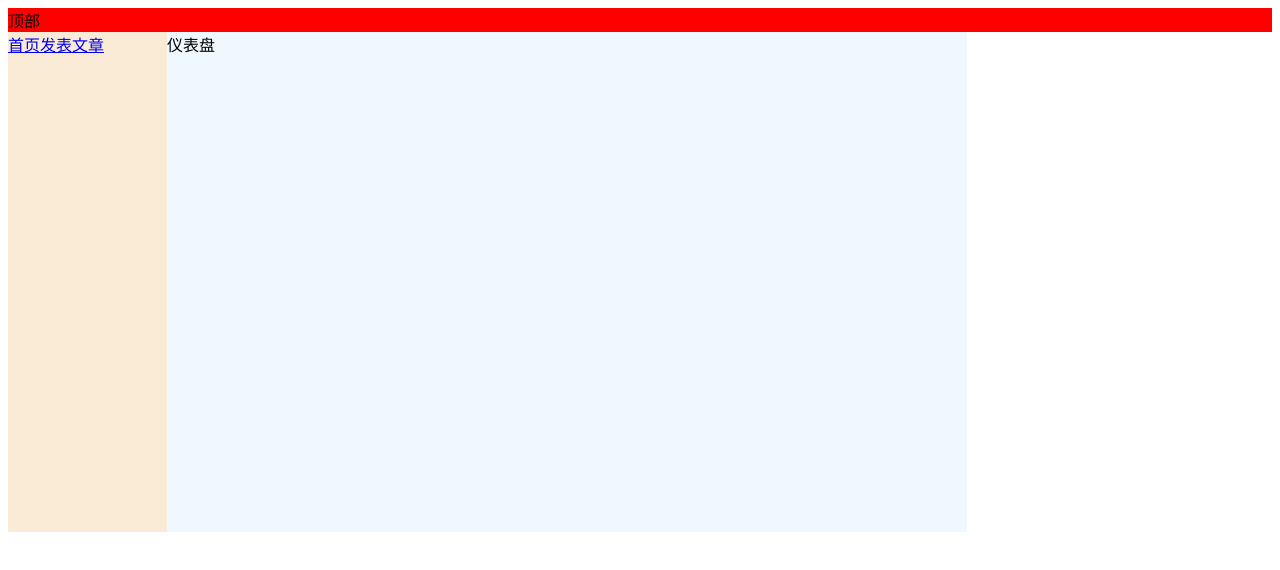
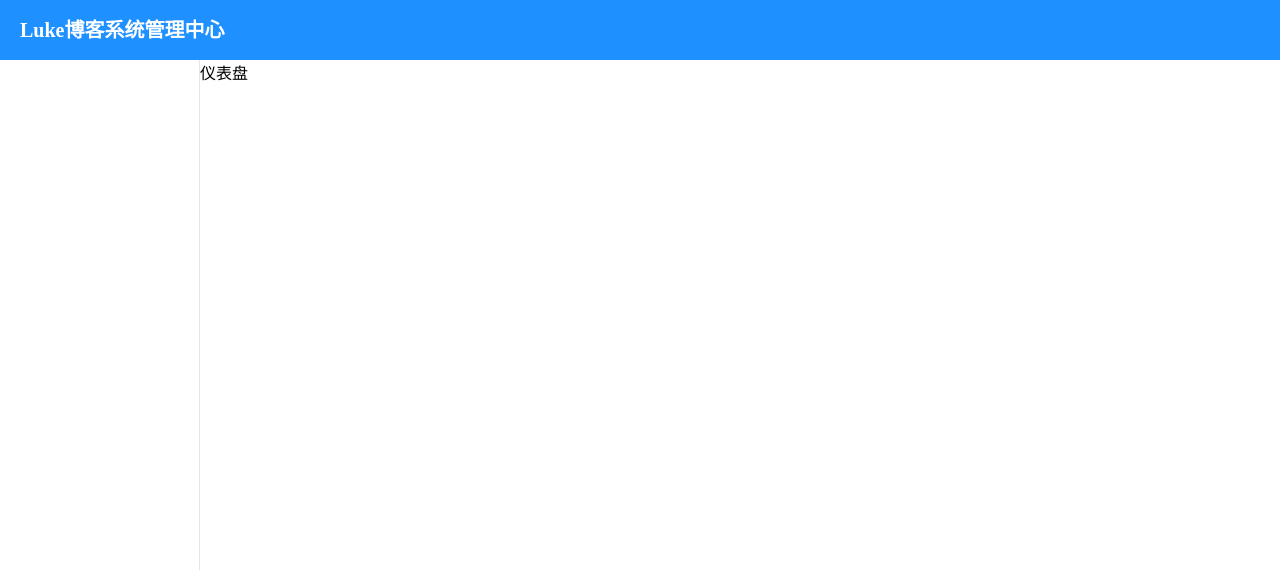
Before and after one commit to LukeLong666/LukeBlogVue, a Vue app: page /#/index in a window 1280 px wide. Shown: the top 570 px of the page. Built offline with nearby package versions, Linux system fonts and the light colour scheme.

Commit message:
主体框架完成

```diff
--- a/src/App.vue
+++ b/src/App.vue
@@ -3,28 +3,15 @@
         <router-view></router-view>
     </div>
 </template>
-
 <script>
-
 export default {
     el: 'App'
 }
 </script>
 
 <style>
-.header-part {
-    background: red;
-}
-.nav {
-    background: antiquewhite;
-    height: 500px;
-    width: 159px;
-    float: left;
-}
-.content {
-    background: aliceblue;
-    height: 500px;
-    width: 800px;
-    float: left;
+*{
+    padding: 0;
+    margin: 0;
 }
 </style>
--- a/src/layout/base-view.vue
+++ b/src/layout/base-view.vue
@@ -1,24 +1,52 @@
 <template>
-  <div>
-      <div class="header-part">顶部</div>
-        <div class="content-box">
-            <div class="nav">
-                <router-link to='/'>首页</router-link>
-                <router-link to='/content/post-article'>发表文章</router-link>
-            </div>
-            <div class="content">
-                <router-view></router-view>
-            </div>
-        </div>
-  </div>
+    <div>
+        <el-container>
+            <el-header id="header">
+                <topHeader></topHeader>
+            </el-header>
+            <el-container>
+                <el-aside id="left-menu" width="200px">
+                    <leftMenu></leftMenu>
+                </el-aside>
+                <el-container>
+                    <el-main>
+                        <div class="content">
+                            <router-view></router-view>
+                        </div>
+                    </el-main>
+                </el-container>
+            </el-container>
+        </el-container>
+    </div>
 </template>
 
 <script>
 export default {
-
+    mounted(){
+        //动态设置侧边菜单高度
+        let leftMenu = document.getElementById("left-menu");
+        let header = document.getElementById("header");
+        if(leftMenu){
+            leftMenu.style.height=(window.innerHeight)-(header.offsetHeight)+"px";
+        }
+    }
 }
 </script>
 
 <style>
+#left-menu .el-aside{
+    border-right: none;
+}
+.el-header {
+    background-color: dodgerblue;
+    line-height: 60px;
+}
 
+.el-aside {
+    text-align: left;
+    border-right: solid 1px #e6e6e6;
+}
+.el-main{
+    padding: 0;
+}
 </style>
--- /dev/null
+++ b/src/layout/left-menu.vue
@@ -0,0 +1,51 @@
+<template>
+    <div>
+        <el-menu default-active="0" unique-opened="true" class="el-menu-vertical-demo">
+            <template v-for="(item,index) in menuList">
+                <router-link :to="item.path" v-if="!item.children&&!item.hidden" :key="index">
+                    <el-menu-item :index="index">
+                        <i :class="item.icon"></i>
+                        <span slot="title">{{item.name}}</span>
+                    </el-menu-item>
+                </router-link>
+                <el-submenu :key="index" :index="index" v-if="item.children&&!item.hidden">
+                    <template slot="title">
+                        <i :class="item.icon"></i>
+                        <span>{{item.name}}</span>
+                    </template>
+                    <router-link :to="item.path+'/'+subItem.path" v-for="(subItem,subIndex) in item.children" :key="subIndex">
+                        <el-menu-item :index="index+'-'+subIndex"  v-if="!subItem.hidden">
+                            <i :class="subItem.icon"></i>
+                            <span slot="title">{{subItem.name}}</span>
+                        </el-menu-item>
+                    </router-link>
+                </el-submenu>
+            </template>
+        </el-menu>
+    </div>
+</template>
+
+<script>
+
+import { routes } from '../router'
+
+export default {
+    date() {
+        return {
+            menuList: [
+
+            ]
+        }
+    },
+    mounted() {
+        let menulist = routes[0]
+        this.menuList = menulist.children
+    }
+}
+</script>
+
+<style>
+    a{
+        text-decoration: none;
+    }
+</style>
--- a/src/layout/right-content.vue
+++ b/src/layout/right-content.vue
@@ -1,7 +1,7 @@
 <template>
     <div>
-        <div class="header-part">右边内容</div>
-        <div class="content">
+        <div class="content-title-box">右边内容</div>
+        <div class="content-container">
             <router-view></router-view>
         </div>
     </div>
@@ -14,4 +14,11 @@ export default {
 </script>
 
 <style>
+    .content-title-box{
+        border-bottom: solid 1px #e6e6e6;
+        padding: 10px;
+    }
+    .content-container{
+        padding: 10px;
+    }
 </style>
--- /dev/null
+++ b/src/layout/top-header.vue
@@ -0,0 +1,24 @@
+<template>
+    <div>
+        <div class="header-left">
+            <div class="header-logo">Luke博客系统管理中心</div>
+        </div>
+        <div class="header-right">
+
+        </div>
+    </div>
+</template>
+
+<script>
+export default {
+
+}
+</script>
+
+<style>
+    .header-logo{
+        color: #fff;
+        font-size: 20px;
+        font-weight: 600;
+    }
+</style>
--- a/src/router/index.js
+++ b/src/router/index.js
@@ -4,7 +4,7 @@ import Vue from 'vue'
 Vue.use(VueRouter);
 
 //登录页面
-//const login = () => import("@/page/login/login");
+const login = () => import("@/page/login/login");
 //内容
 const postArtile = () => import("@/page/content/post-article");
 const manageArtile = () => import("@/page/content/manage-article");
@@ -28,7 +28,7 @@ const baseView = () => import("@/layout/base-view");
 const rightContent = () => import("@/layout/right-content");
 
 
-const routes = [
+export const routes = [
     {
         path: '',
         component:baseView,
@@ -36,81 +36,136 @@ const routes = [
         children:[
             {
                 path:'/index',
+                hidden:false,
+                name:'首页',
+                icon:'el-icon-s-home',
                 component:index
             },
             {
                 path:'/content',
+                hidden:false,
+                name:'内容',
+                icon:'el-icon-postcard',
                 component:rightContent,
                 children:[
                     {
                         path:'post-article',
+                        hidden:false,
+                        name:'发表文章',
+                        icon:'el-icon-edit',
                         component:postArtile
                     },
                     {
                         path:'manage-article',
+                        hidden:false,
+                        name:'管理文章',
+                        icon:'el-icon-finished',
                         component:manageArtile
                     },
                     {
                         path:'manage-image',
+                        hidden:false,
+                        name:'图片管理',
+                        icon:'el-icon-picture-outline',
                         component:manageImage
                     },
                     {
                         path:'manage-comment',
+                        hidden:false,
+                        name:'评论管理',
+                        icon:'el-icon-s-fold',
                         component:manageComment
                     }
                 ]
             },
             {
                 path:'/user',
+                hidden:false,
+                name:'用户',
+                icon:'el-icon-postcard',
                 component:rightContent,
                 children:[
                     {
                         path:'list',
+                        name:'用户列表',
+                        icon:'el-icon-user',
+                        hidden:false,
                         component:list
                     },
                     {
                         path:'reset-password',
+                        hidden:false,
+                        icon:'el-icon-refresh-left',
+                        name:'重置密码',
                         component:resetPassword
                     },
                     {
                         path:'email',
+                        hidden:false,
+                        icon:'el-icon-receiving',
+                        name:'邮箱设置',
                         component:email
                     },
                     {
                         path:'info',
+                        name:'用户信息',
+                        icon:'el-icon-warning-outline',
+                        hidden:false,
                         component:info
                     }
                 ]
             },
             {
                 path:'/operation',
+                hidden:false,
+                name:'运营',
+                icon:'el-icon-help',
                 component:rightContent,
                 children:[
                     {
                         path:'manage-category',
+                        name:'分类管理',
+                        icon:'el-icon-coin',
+                        hidden:false,
                         component:manageCategory
                     },
                     {
                         path:'loop',
+                        name:'轮播图管理',
+                        hidden:false,
+                        icon:'el-icon-orange',
                         component:loop
                     }
                 ]
             },
             {
                 path:'/settings',
+                hidden:false,
+                name:'设置',
+                icon:'el-icon-s-tools',
                 component:rightContent,
                 children:[
                     {
                         path:'websize-info',
+                        name:'网站信息',
+                        icon:'el-icon-medal',
+                        hidden:false,
                         component:websizeInfo
                     },
                     {
                         path:'friend-link',
+                        name:'友情链接',
+                        icon:'el-icon-postcard',
+                        hidden:false,
                         component:friendLink
                     }
                 ]
             }
         ]
+    },
+    {
+        path:'/login',
+        component:login
     }
 ]
 
```
Also changed, not shown: src/main.js (+7 -1 lines).
